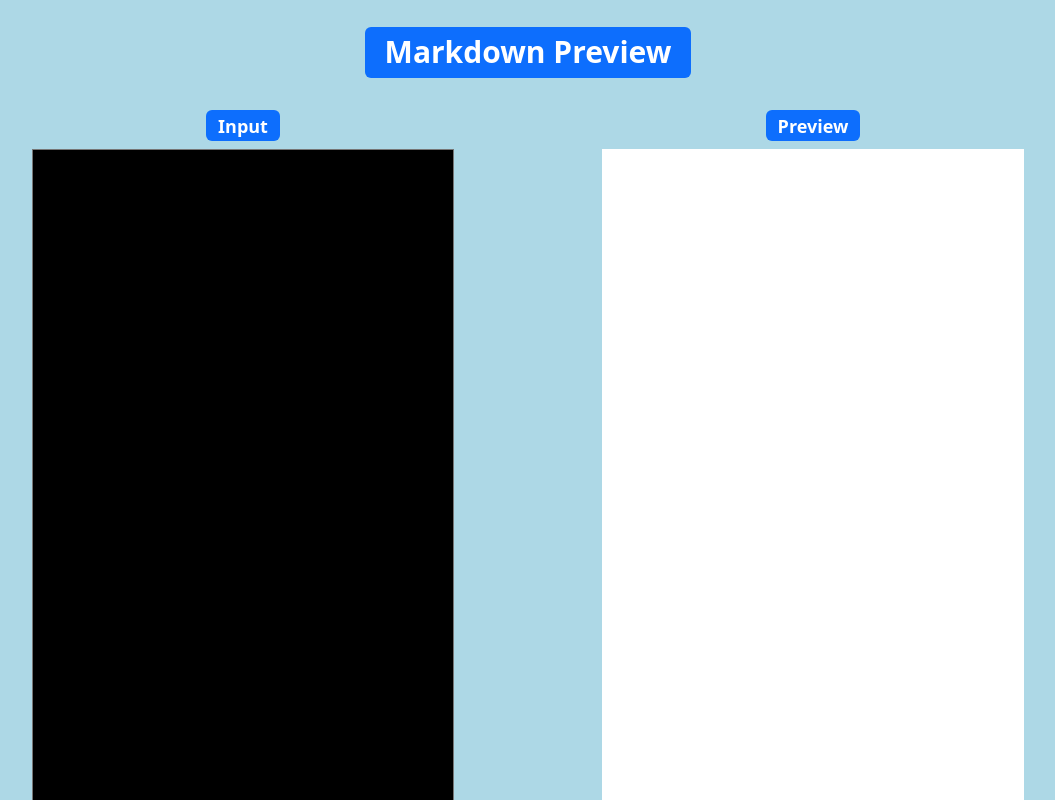
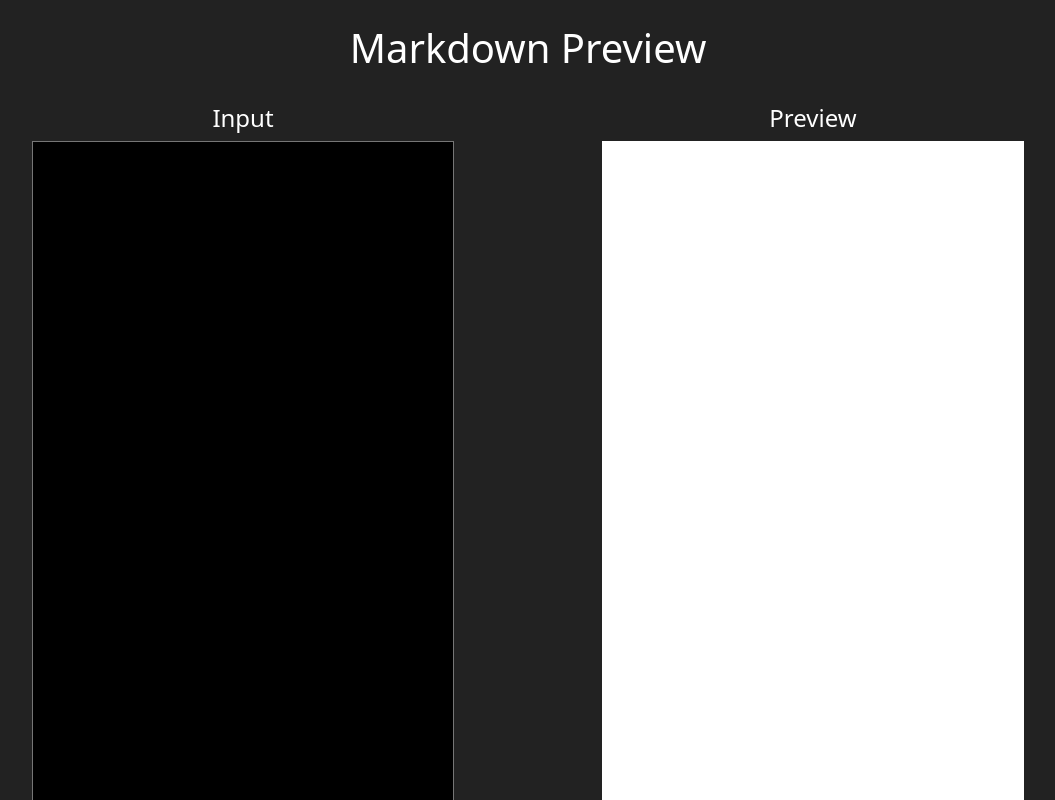
Before and after one commit to samjwu/MarkdownPreview, a React (Create React App) app: page / in a window 1280 px wide. Shown: the top 800 px of the page, without its empty margins (112-1167 px from the left). Built offline with nearby package versions, Linux system fonts and the light colour scheme.

Commit message:
Replace badges

```diff
--- a/src/App.css
+++ b/src/App.css
@@ -1,5 +1,5 @@
 .App {
-    background-color: lightblue;
+    background-color: #222222;
     width: 100vw;
     min-height: 100vh;
     display: flex;
--- a/src/App.js
+++ b/src/App.js
@@ -1,6 +1,5 @@
 import React from 'react';
 
-import Badge from "react-bootstrap/Badge";
 import { marked } from 'marked';
 
 import './App.css';
@@ -23,10 +22,8 @@ export default class App extends React.Component {
         <div className="container">
           <div className="row mt-4">
             <div className="col text-center">
-              <h1>
-                <Badge className="text-align-center" variant="light">
-                  Markdown Preview
-                </Badge>
+              <h1 class="text-white text-center">
+                Markdown Preview
               </h1>
             </div>
           </div>
@@ -34,10 +31,8 @@ export default class App extends React.Component {
           <div className="row mt-4">
             <div className="col-md-6">
               <div className="col text-center">
-                <h4>
-                  <Badge className="text-align-center" variant="secondary">
-                    Input
-                  </Badge>
+                <h4 class="text-white text-center">
+                  Input
                 </h4>
                 <div className="markdown-input">
                   <textarea
@@ -53,10 +48,8 @@ export default class App extends React.Component {
 
             <div className="col-md-6">
               <div className="col text-center">
-                <h4>
-                  <Badge className="text-align-center" variant="secondary">
-                    Preview
-                  </Badge>
+                <h4 class="text-white text-center">
+                  Preview
                 </h4>
                 <div
                   className="preview-box"
```
